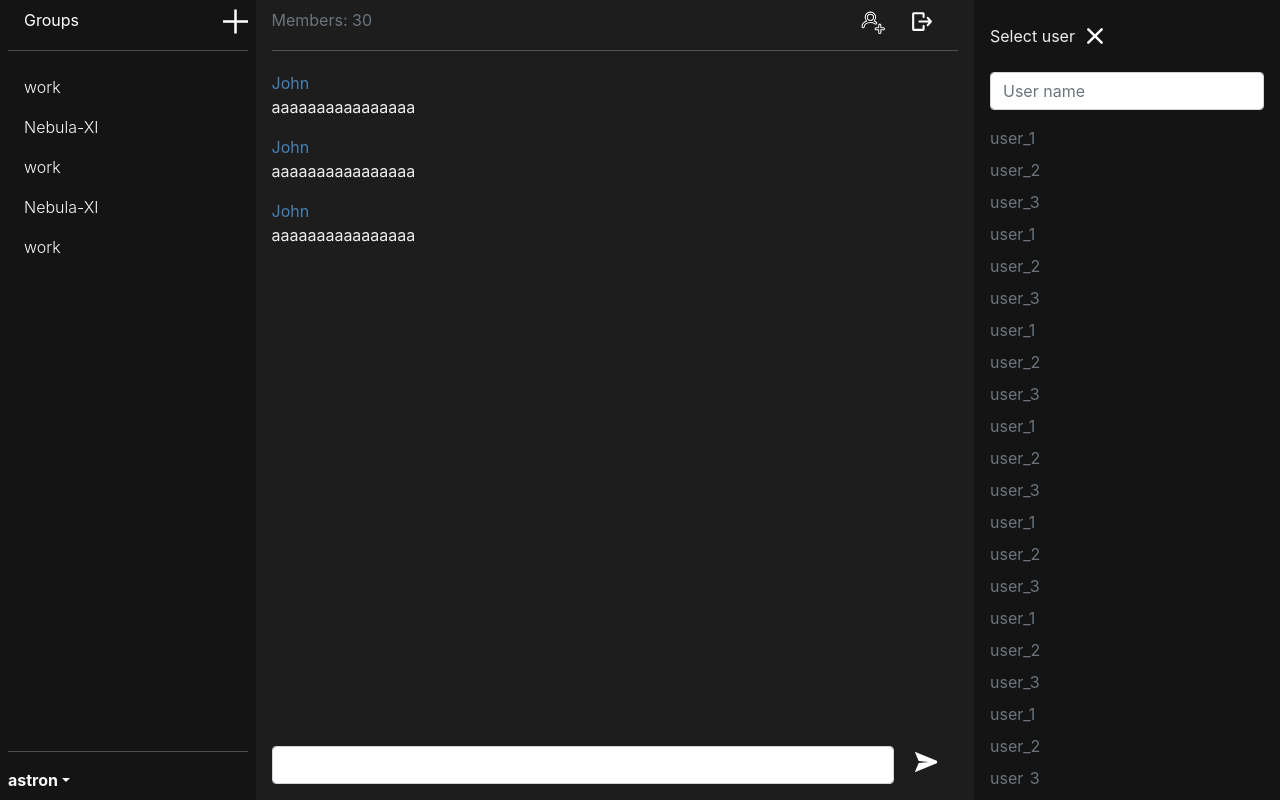
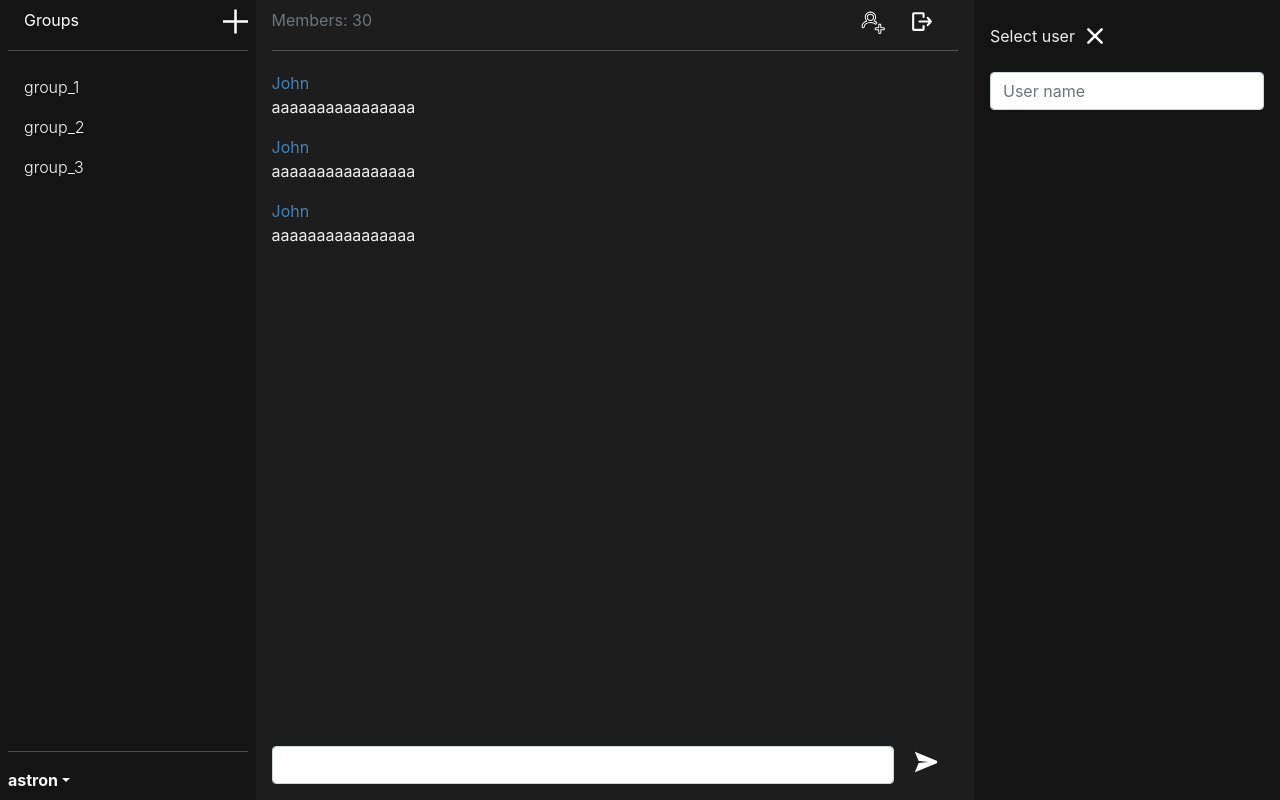
Before and after one commit to astronmax/devchat, a React (Create React App) app in the folder frontend/: page / in a window 1280 px wide. Built offline with nearby package versions, Linux system fonts and the light colour scheme.

Commit message:
Add groups and directs changing

```diff
--- a/frontend/package.json
+++ b/frontend/package.json
@@ -10,6 +10,7 @@
     "antd": "^5.4.6",
     "react": "^18.2.0",
     "react-dom": "^18.2.0",
+    "react-redux": "^8.0.5",
     "react-router-dom": "^6.11.1",
     "react-scripts": "5.0.1",
     "web-vitals": "^2.1.4"
--- /dev/null
+++ b/frontend/src/MainWindowSlice.js
@@ -0,0 +1,18 @@
+import { createSlice } from "@reduxjs/toolkit"
+
+const initialState = {
+  sidebar_display: 0,
+}
+
+export const MainWindowSlice = createSlice({
+  name: 'MainWindow',
+  initialState,
+  reducers: {
+    displayGroups: (state) => { state.sidebar_display = 0; },
+    displayDirects: (state) => { state.sidebar_display = 1; }
+  }
+});
+
+export const { displayGroups, displayDirects } = MainWindowSlice.actions;
+export const selectSidebarDisplay = (state) => state.MainWindow.sidebar_display;
+export default MainWindowSlice.reducer;
--- a/frontend/src/components/RightWindow.jsx
+++ b/frontend/src/components/RightWindow.jsx
@@ -1,23 +1,14 @@
 import { useState } from "react";
 
-const RightWindow = () => {
-  let users = [
-    'user_1', 'user_2', 'user_3',
-    'user_1', 'user_2', 'user_3',
-    'user_1', 'user_2', 'user_3',
-    'user_1', 'user_2', 'user_3',
-    'user_1', 'user_2', 'user_3',
-    'user_1', 'user_2', 'user_3',
-    'user_1', 'user_2', 'user_3',
-    'user_1', 'user_2', 'user_3',
-  ].map((user) => {
-    return (
-      <div className="p-0 m-0 mb-2">
-        <a className="text-decoration-none link-secondary">{user}</a>
-      </div>
-    );
-  });
+const UserComponent = ({ username }) => {
+  return (
+    <div className="p-0 m-0 mb-2">
+      <a className="text-decoration-none link-secondary">{username}</a>
+    </div>
+  );
+}
 
+const RightWindow = ({ users }) => {
   let [display, setDisplay] = useState(true);
   let class_str = `right-window flex-column p-3 ${display ? 'd-flex' : 'd-none'}`
 
@@ -29,7 +20,7 @@ const RightWindow = () => {
           <img src="/icons/icon-cross.svg" width="40" height="40"></img>
         </a>
       </div>
-      <input type="text" class="form-control mb-3" placeholder="User name" />
+      <input type="text" className="form-control mb-3" placeholder="User name" />
       <div className="users-list">
         {users}
       </div>
--- a/frontend/src/components/SideBar.jsx
+++ b/frontend/src/components/SideBar.jsx
@@ -1,15 +1,29 @@
 import { useState } from 'react';
 import '../App.css';
 
+import {
+  displayGroups,
+  displayDirects
+} from '../MainWindowSlice'
+import { useDispatch } from 'react-redux';
+
 const Dropdown = ({ username }) => {
+  const dispatch = useDispatch();
+
   return (
     <div className="dropdown">
       <a href="/" className="d-flex align-items-center link-light text-decoration-none dropdown-toggle" id="dropdownUser2" data-bs-toggle="dropdown" aria-expanded="false">
         <strong>{username}</strong>
       </a>
       <ul className="dropdown-menu text-small shadow">
-        <li><a className="dropdown-item" href="/">Groups</a></li>
-        <li><a className="dropdown-item" href="/">Directs</a></li>
+        <li><a className="dropdown-item" onClick={(e) => {
+          e.preventDefault();
+          dispatch(displayGroups());
+        }} href="/">Groups</a></li>
+        <li><a className="dropdown-item" onClick={(e) => {
+          e.preventDefault();
+          dispatch(displayDirects());
+        }} href="/">Directs</a></li>
         <li><hr className="dropdown-divider" /></li>
         <li><a className="dropdown-item" href="/">Sign out</a></li>
       </ul>
@@ -17,7 +31,7 @@ const Dropdown = ({ username }) => {
   );
 }
 
-const ListItem = ({ title }) => {
+export const ListItem = ({ title }) => {
   return (
     <li className="nav-item">
       <a href="/" className="nav-link link-light" aria-current="page">
@@ -27,7 +41,7 @@ const ListItem = ({ title }) => {
   );
 }
 
-const SideBar = ({ content }) => {
+const SideBar = ({ username, content_type, items }) => {
   let [disp_add_group, setDisplayAddGroup] = useState('d-none');
   let add_group_classes = `px-3 mt-3 ${disp_add_group}`;
 
@@ -39,28 +53,24 @@ const SideBar = ({ content }) => {
     <div className="sidebar d-flex flex-column flex-shrink-0 p-2 text-white">
       <div className='d-flex justify-content-between'>
         <a href="/" className="px-3 text-white text-decoration-none">
-          {content}
+          {content_type}
         </a>
         <a href="#" onClick={handleAddGroup}>
           <img src="/icons/icon-plus-default.svg" width="25" height="25"></img>
         </a>
       </div>
       <div className={add_group_classes} style={{ height: "30px" }}>
-        <input type="text" class="form-control" placeholder="Group name" />
+        <input type="text" className="form-control" placeholder="Group name" />
         <button className='btn btn-primary btn-sm'>Add</button>
       </div>
       <hr />
       <div className='sidebar-list'>
         <ul className="nav nav-pills flex-column mb-auto">
-          <ListItem title="work" />
-          <ListItem title="Nebula-XI" />
-          <ListItem title="work" />
-          <ListItem title="Nebula-XI" />
-          <ListItem title="work" />
+          {items.map((item => { return (<ListItem title={item} key={item} />); }))}
         </ul>
       </div>
       <hr />
-      <Dropdown username="astron" />
+      <Dropdown username={username} />
     </div>
   );
 }
--- a/frontend/src/index.js
+++ b/frontend/src/index.js
@@ -2,11 +2,22 @@ import React from 'react';
 import ReactDOM from 'react-dom/client';
 import './index.css';
 import App from './App';
-import { BrowserRouter } from 'react-router-dom'
+import { BrowserRouter } from 'react-router-dom';
+import { configureStore } from '@reduxjs/toolkit';
+import { Provider } from 'react-redux';
+import mainWindowReducer from './MainWindowSlice';
+
+const store = configureStore({
+  reducer: {
+    MainWindow: mainWindowReducer
+  }
+});
 
 const root = ReactDOM.createRoot(document.getElementById('root'));
 root.render(
-  <BrowserRouter>
-    <App />
-  </BrowserRouter>
+  <Provider store={store}>
+    <BrowserRouter>
+      <App />
+    </BrowserRouter>
+  </Provider>
 );
--- a/frontend/src/pages/MainPage.jsx
+++ b/frontend/src/pages/MainPage.jsx
@@ -4,11 +4,33 @@ import ContentField from '../components/ContentField';
 import AppFooter from '../components/AppFooter';
 import Header from '../components/Header';
 import RightWindow from '../components/RightWindow';
+import { useSelector } from 'react-redux';
+
+import {
+  selectSidebarDisplay
+} from '../MainWindowSlice'
+
+const get_groups = () => {
+  return ["group_1", "group_2", "group_3"];
+}
+
+const get_directs = () => {
+  return ["direct_1", "direct_2", "direct_3"];
+}
 
 const MainPage = () => {
+  const username = "astron";
+  const sidebar_display = useSelector(selectSidebarDisplay);
+  const content_type = sidebar_display ? "Directs" : "Groups";
+  const items = sidebar_display ? get_directs() : get_groups();
+
   return (
     <div className='d-flex'>
-      <SideBar content="Groups" />
+      <SideBar
+        username={username}
+        content_type={content_type}
+        items={items}
+      />
       <div className='content-block'>
         <Header />
         <ContentField />
```
Also changed, not shown: 1 other file (tests, documents, lock files or other folders).
